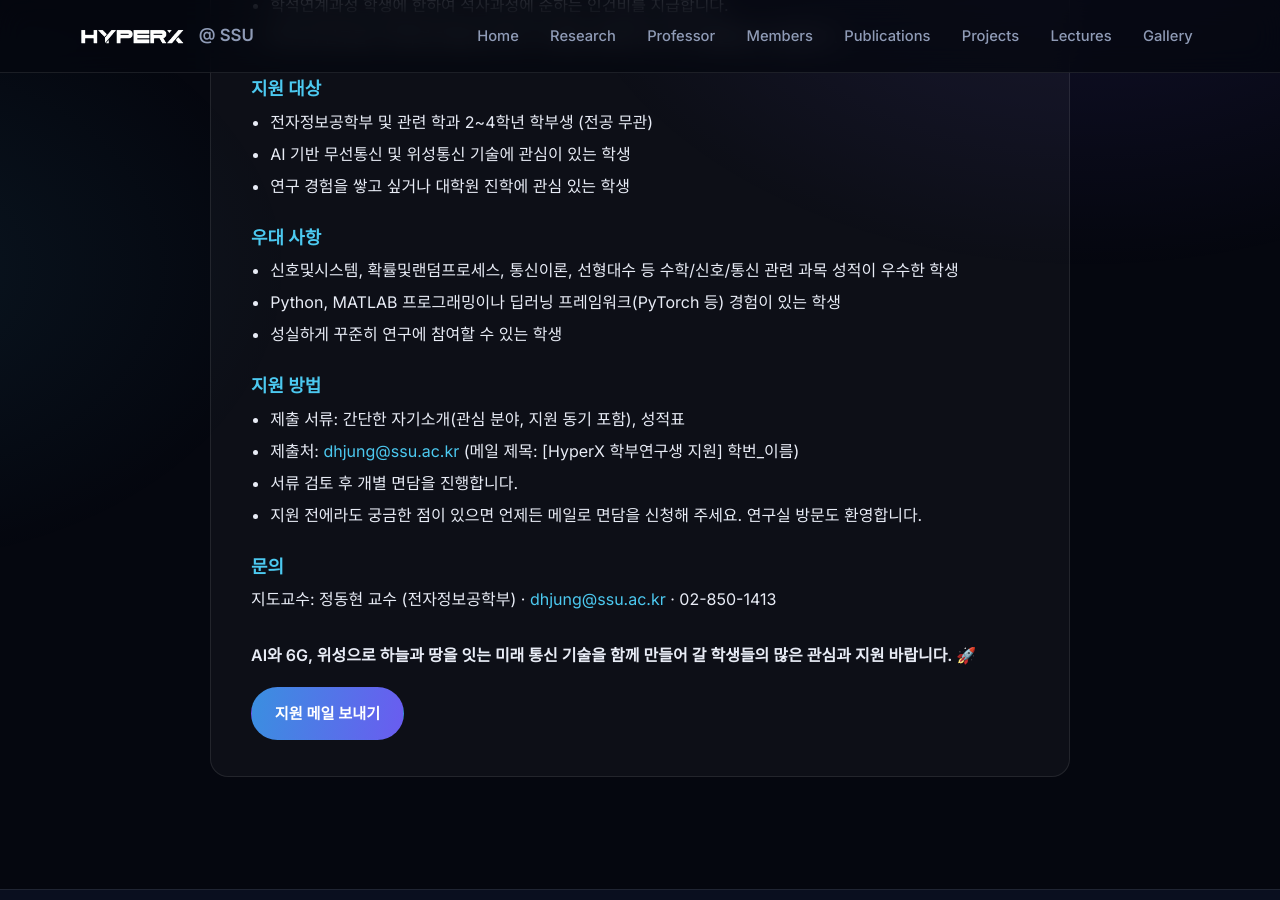
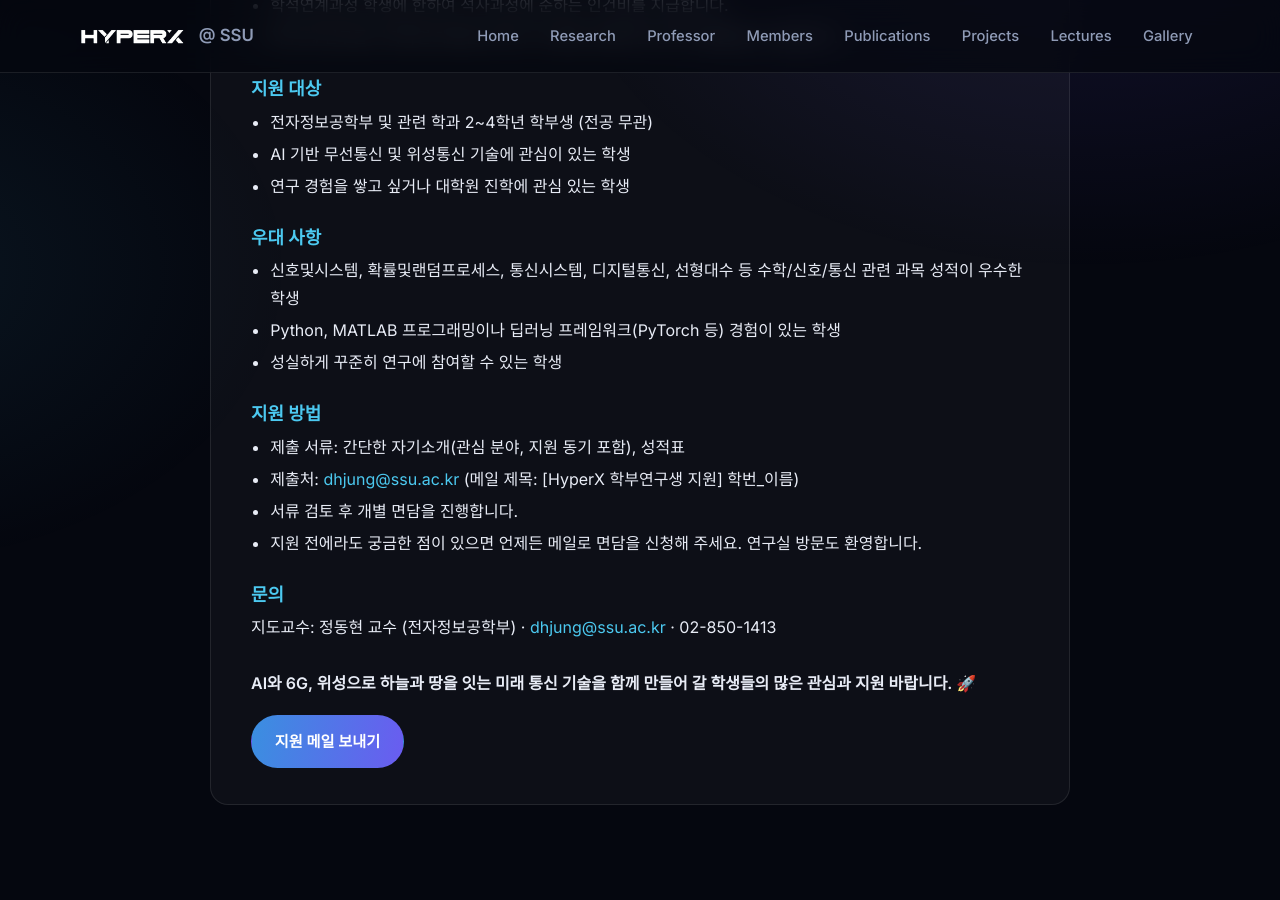
Before and after one commit to hyperx-web/hyperx, a Jekyll site: the page built from recruit.html, in a window 1280 px wide and 900 px high, scrolled down 1146 px. Built offline with Jekyll 4.4.1, drawn with Linux system fonts in a browser that asks for light colours; some web fonts are replaced.

Commit message:
Recruit: course list
Co-Authored-By: Claude Opus 5.5 <noreply@anthropic.com>

```diff
--- a/recruit.html
+++ b/recruit.html
@@ -44,7 +44,7 @@ eyebrow: Position Available
 
       <h3>우대 사항</h3>
       <ul>
-        <li>신호및시스템, 확률및랜덤프로세스, 통신이론, 선형대수 등 수학/신호/통신 관련 과목 성적이 우수한 학생</li>
+        <li>신호및시스템, 확률및랜덤프로세스, 통신시스템, 디지털통신, 선형대수 등 수학/신호/통신 관련 과목 성적이 우수한 학생</li>
         <li>Python, MATLAB 프로그래밍이나 딥러닝 프레임워크(PyTorch 등) 경험이 있는 학생</li>
         <li>성실하게 꾸준히 연구에 참여할 수 있는 학생</li>
       </ul>
```
